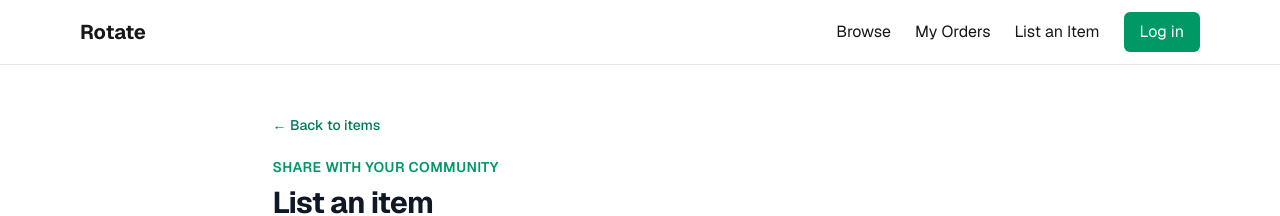
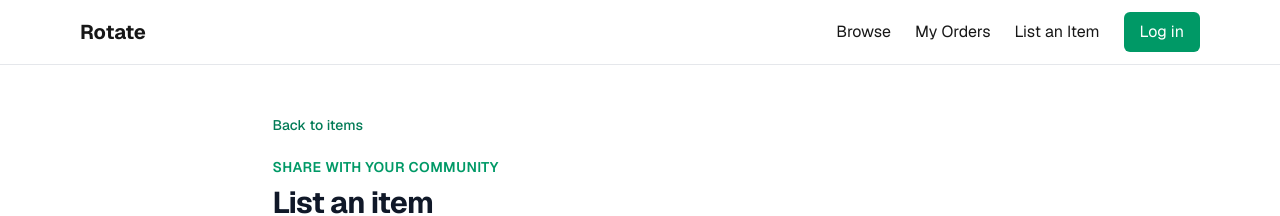
Before and after one commit to theMr17/rotate-frontend, a Next.js app: page /items/new in a window 1280 px wide. Shown: the top 216 px of the page. Built offline with nearby package versions, Linux system fonts and the light colour scheme; no server answers.

Commit message:
Remove arrow from "Back to items" link in item detail and new item pages

```diff
--- a/app/items/[id]/page.tsx
+++ b/app/items/[id]/page.tsx
@@ -60,7 +60,7 @@ export default function ItemDetailPage() {
           href="/items"
           className="mt-4 inline-block font-medium text-emerald-700 hover:underline"
         >
-          ← Back to items
+          Back to items
         </Link>
       </main>
     );
@@ -72,7 +72,7 @@ export default function ItemDetailPage() {
         href="/items"
         className="text-sm font-medium text-emerald-700 hover:underline"
       >
-        ← Back to items
+        Back to items
       </Link>
 
       <div className="mt-6 grid gap-8 md:grid-cols-2">
--- a/app/items/new/page.tsx
+++ b/app/items/new/page.tsx
@@ -79,7 +79,7 @@ export default function NewItemPage() {
         href="/items"
         className="text-sm font-medium text-emerald-700 hover:underline"
       >
-        ← Back to items
+        Back to items
       </Link>
 
       <div className="mt-5">
```
